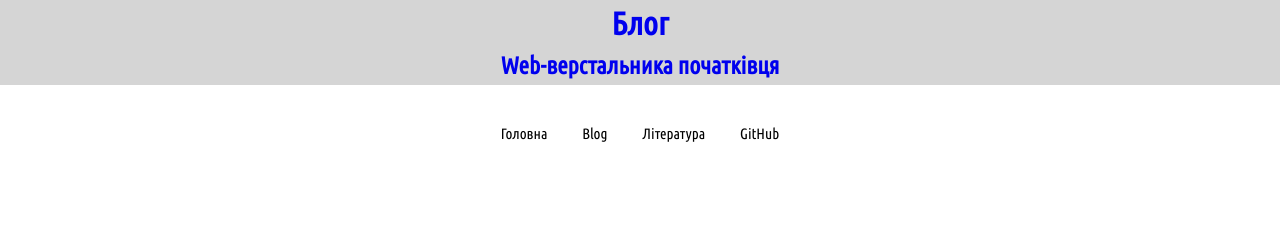
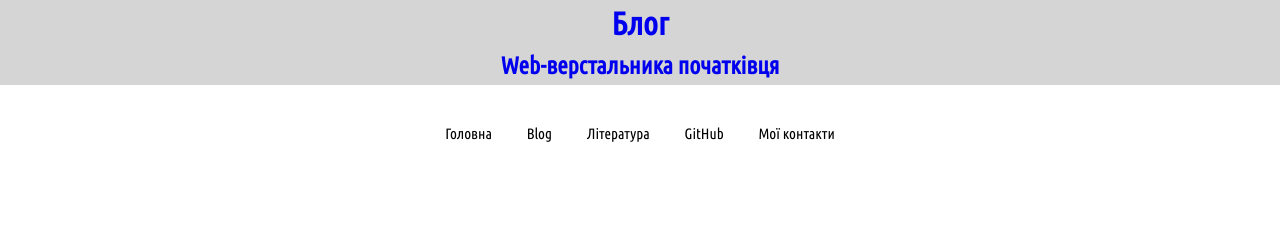
Before and after one commit to Borodovi44/prostoTest2.github.io, a plain HTML site: page index.html in a window 1280 px wide. Drawn offline with Linux system fonts and the light colour scheme.

Commit message:
Update index.html

```diff
--- a/index.html
+++ b/index.html
@@ -18,6 +18,7 @@
                 <a href="#">Blog</a>
                 <a href="literature.html">Література</a>
                 <a href="https://github.com/Borodovi44">GitHub</a>
+                <a href="#">Мої контакти</a>
                 <a id="menu" href="#" class="icon">&#9776</a>
             </div>
             </nav>
```
